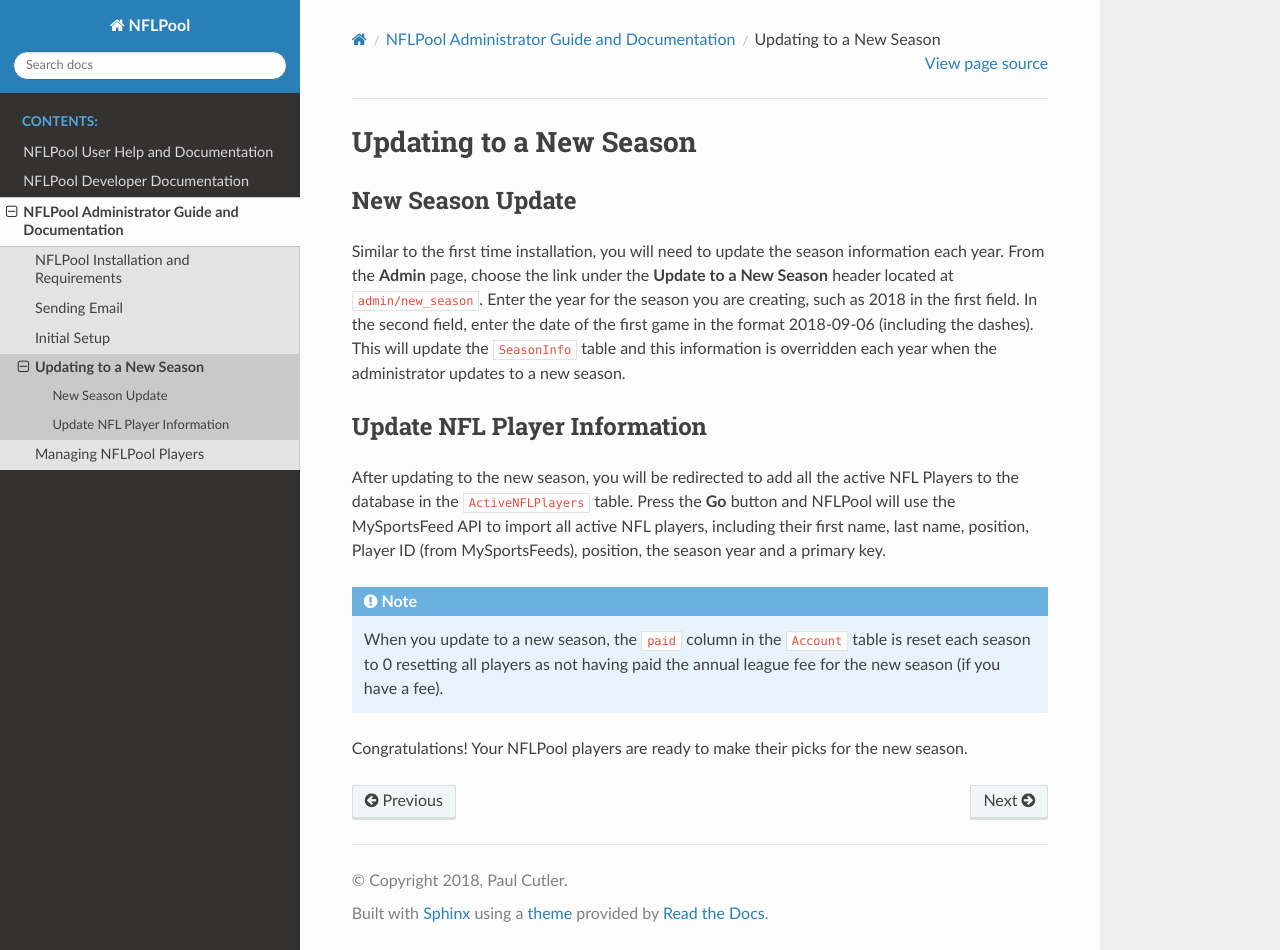
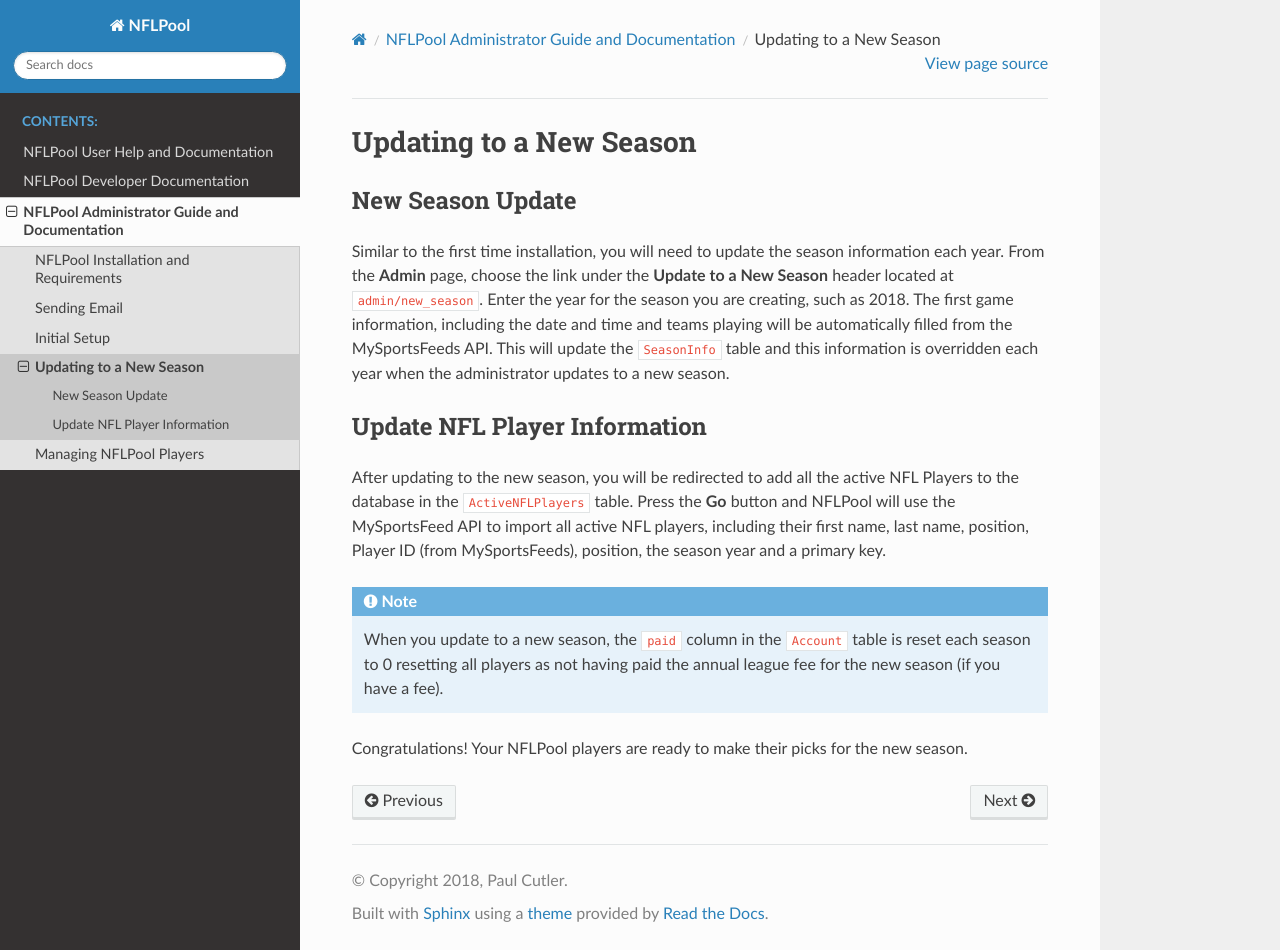
Before and after one commit to prcutler/nflpool, a Sphinx documentation site: the page built from nflpool/docs/admin-docs/update-season.rst, in a window 1280 px wide and 950 px high. Built offline with Sphinx 7.4.7 and the Read the Docs theme 2.0.0, drawn with Linux system fonts in a browser that asks for light colours; pages that are not in the unit, such as notebooks, are missing from menus.

Commit message:
Update admin docs with new season creation information and fix typo

```diff
--- a/nflpool/docs/admin-docs/first-time-setup.rst
+++ b/nflpool/docs/admin-docs/first-time-setup.rst
@@ -15,7 +15,7 @@
 New Installation
 ----------------
 
-At the bototm of the **Admin** page is a **New Installation** header with a link to create a new installation
+At the bottom of the **Admin** page is a **New Installation** header with a link to create a new installation
 (``yourdomain/admin/new_install``).  You will want to check with MySportsFeeds to confirm that they have the data in
 their system to proceed with the setup including the NFL schedule for the season you are about to create and they have
 updated their list of NFL players.
--- a/nflpool/docs/admin-docs/update-season.rst
+++ b/nflpool/docs/admin-docs/update-season.rst
@@ -7,8 +7,8 @@
 
 Similar to the first time installation, you will need to update the season information each year.  From the **Admin**
 page, choose the link under the **Update to a New Season** header located at ``admin/new_season``.
-Enter the year for the season you are creating, such as 2018 in the first field.  In the second field,
-enter the date of the first game in the format 2018-09-06 (including the dashes).  This will update the
+Enter the year for the season you are creating, such as 2018.  The first game information, including the date and time
+and teams playing will be automatically filled from the MySportsFeeds API.  This will update the
 ``SeasonInfo`` table and this information is overridden each year when the administrator updates to a new season.
 
 Update NFL Player Information
```
